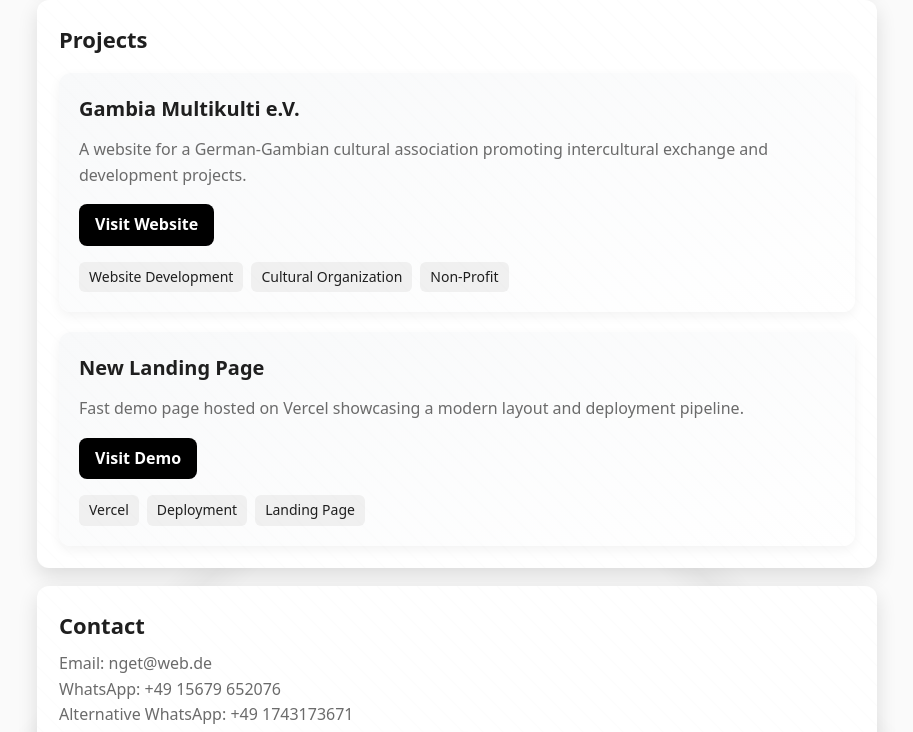
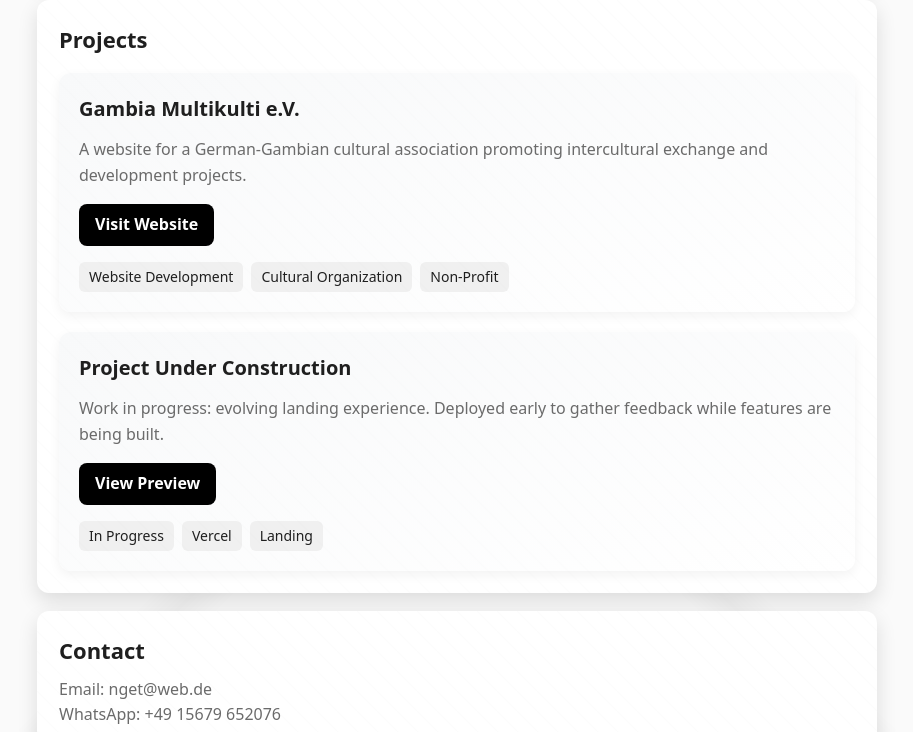
Before and after one commit to babucarr186-ai/bn-portfolio, a React (Vite) app: page / in a window 1280 px wide. Shown: the part 1670-2402 px from the top of the page, without its empty margins (183-1096 px from the left). Built offline with nearby package versions, Linux system fonts and the light colour scheme.

Commit message:
Rename landing page card to Project Under Construction

```diff
--- a/src/App.jsx
+++ b/src/App.jsx
@@ -92,8 +92,8 @@ export default function App() {
               </div>
             </div>
             <div className="project-card">
-              <h3>New Landing Page</h3>
-              <p>Fast demo page hosted on Vercel showcasing a modern layout and deployment pipeline.</p>
+              <h3>Project Under Construction</h3>
+              <p>Work in progress: evolving landing experience. Deployed early to gather feedback while features are being built.</p>
               <div className="project-links">
                 <a
                   href="https://new-page-git-main-babucarr186-9531s-projects.vercel.app/"
@@ -101,13 +101,13 @@ export default function App() {
                   rel="noopener noreferrer"
                   className="project-link"
                 >
-                  Visit Demo
+                  View Preview
                 </a>
               </div>
               <div className="project-tags">
+                <span className="tag">In Progress</span>
                 <span className="tag">Vercel</span>
-                <span className="tag">Deployment</span>
-                <span className="tag">Landing Page</span>
+                <span className="tag">Landing</span>
               </div>
             </div>
           </div>
```
